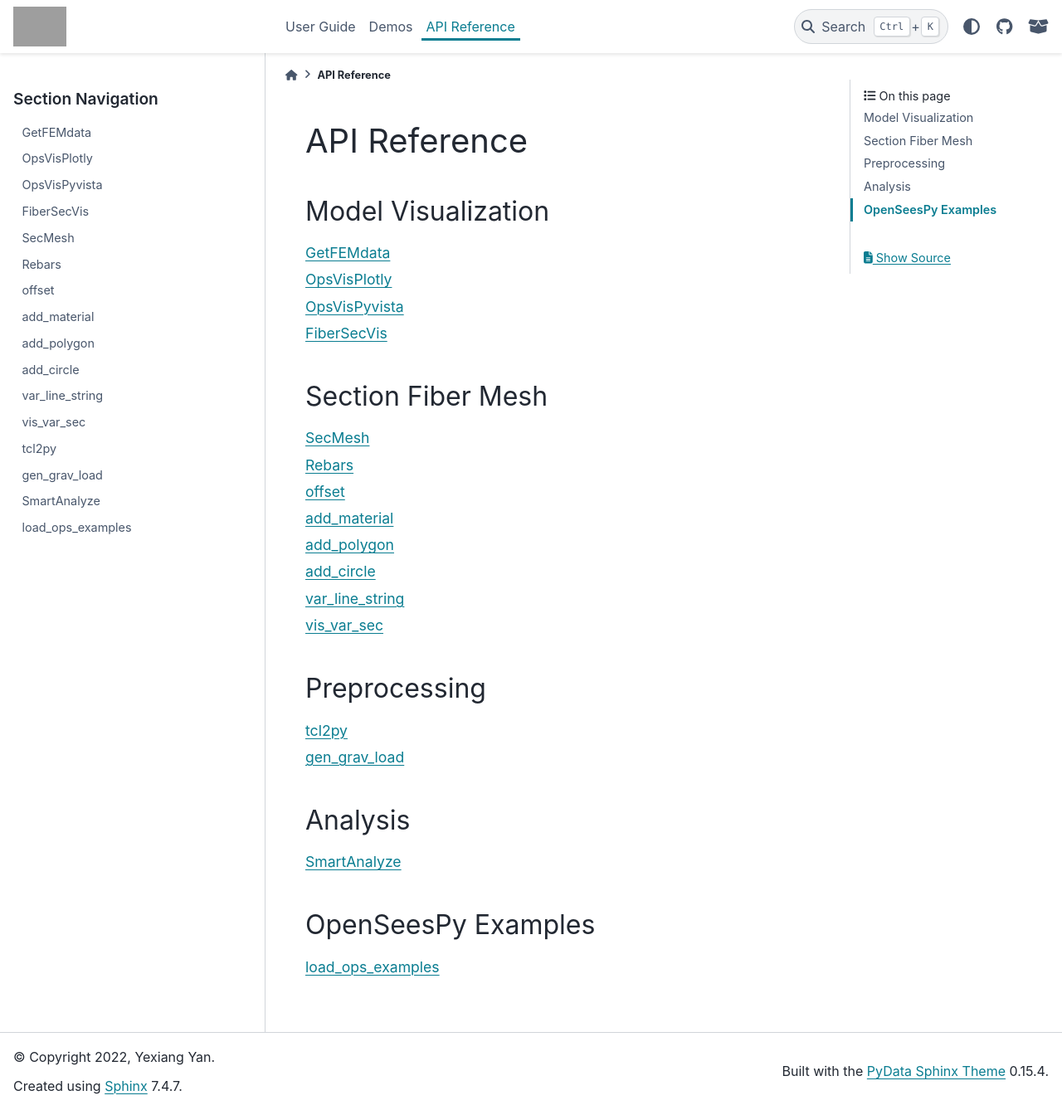
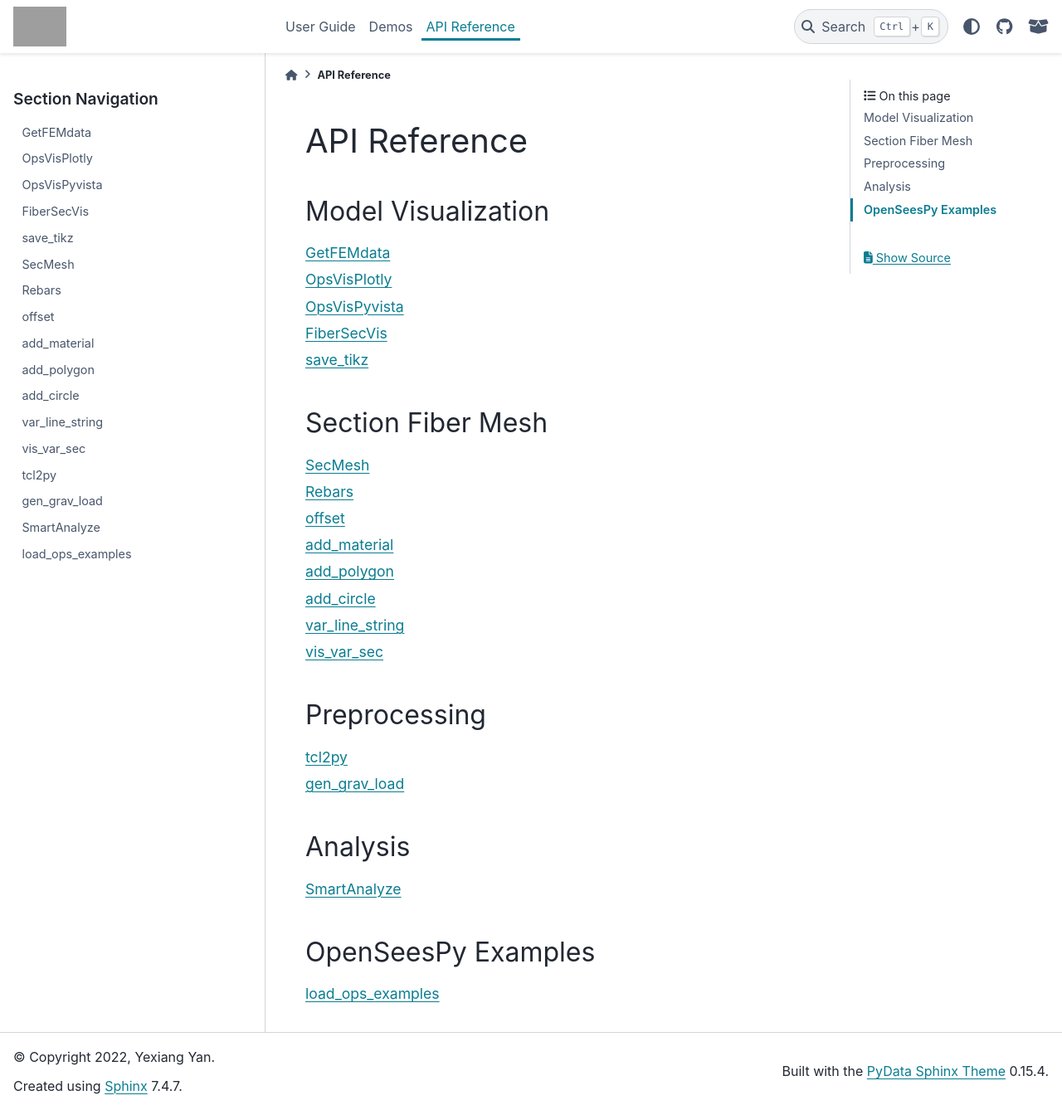
Before and after one commit to yexiang1992/opstool, a Sphinx documentation site: the page built from doc/source/src/opstool.rst, in a window 1280 px wide and 1338 px high. Shown: the whole window at 83% size. Built offline with Sphinx 7.4.7 and the PyData theme 0.15.4, drawn with Linux system fonts in a browser that asks for light colours; pages that are not in the unit, such as notebooks, are missing from menus; the version number could not be read and is left out; grey boxes are pictures that could not be loaded.

Commit message:
update doc--vis.save_tikz

```diff
--- /dev/null
+++ b/doc/source/src/api/vis.save_tikz.rst
@@ -0,0 +1,4 @@
+save_tikz
+-----------
+
+.. autofunction:: opstool.vis.save_tikz
--- a/doc/source/src/opstool.rst
+++ b/doc/source/src/opstool.rst
@@ -11,6 +11,7 @@ Model Visualization
     api/vis.OpsVisPlotly
     api/vis.OpsVisPyvista
     api/vis.FiberSecVis
+    api/vis.save_tikz
 
 Section Fiber Mesh
 -------------------
```
